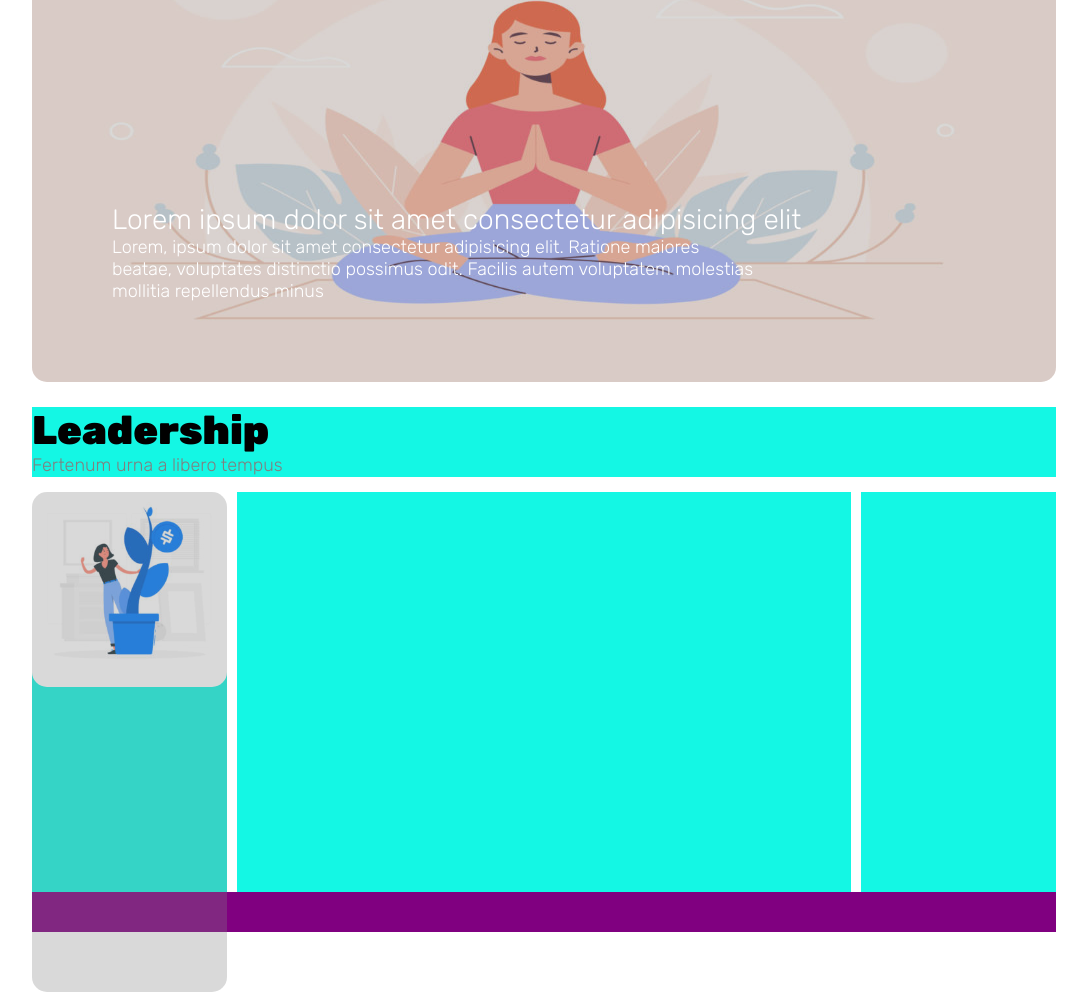
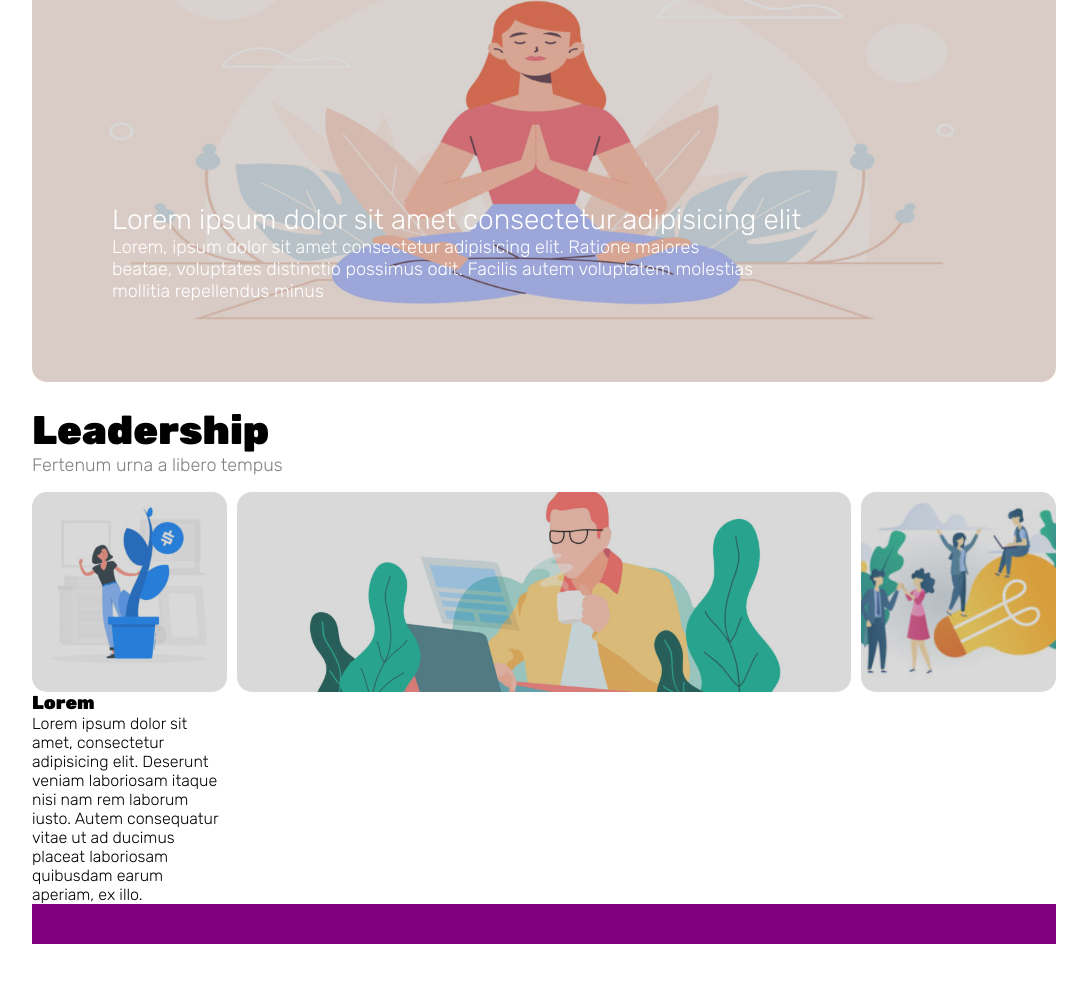
Before and after one commit to Framae/htmlcss-wp, a plain HTML site: page index.html in a window 1280 px wide. Shown: the part 318-1310 px from the top of the page, without its empty margins (96-1183 px from the left). After the commit the page ends 1277 px from the top, so only its background shows below. Drawn offline with Linux system fonts and the light colour scheme.

Commit message:
allineamento imgs con object-fit

```diff
--- a/index.html
+++ b/index.html
@@ -73,13 +73,31 @@
            </div>
 
             <div class="sidesx">
-                <div class="contenitore">
+                <div class="container">
                     <div class="overlay"></div>
                     <img class="donnablu" src="img/img-1.jpg" alt="">
                 </div>
+                <h3>Lorem</h3>
+                <p>
+                    Lorem ipsum dolor sit amet, consectetur adipisicing elit. Deserunt veniam laboriosam itaque nisi nam rem laborum iusto. Autem consequatur vitae ut ad ducimus placeat laboriosam quibusdam earum aperiam, ex illo.
+                </p>
             </div>
-            <div class="inside"></div>
-            <div class="sidedx"></div>
+
+
+            <div class="inside">
+                <div class="container">
+                    <div class="overlay"></div>
+                    <img class="centrale" src="img/banner-2.jpg" alt="">
+                </div>
+            </div>
+
+            <div class="sidedx">
+                <div class="container">
+                    <div class="overlay"></div>
+                    <img class="sinistra" src="img/img-3.jpg" alt="">
+                </div>
+            </div>
+
         </section>
     </main>
 
--- a/style.css
+++ b/style.css
@@ -95,38 +95,58 @@ header {
 }
 
 .fakeheader {
-    background-color: rgb(20, 247, 228);
     width: 100%;
     height: 70px;
     margin-bottom: 15px;
 }
 
+.clearfix {
+    clear: both;
+}
+
+.container {
+    position: relative;
+    height: 200px;
+}
+
 .sidesx {
-    background-color: rgb(20, 247, 228);
     width: 19%;
-    height: 400px;
     float: left;
 }
 
 .donnablu {
     width: 100%;
+    height: 200px;
+    object-fit: cover;
     border-bottom-right-radius: 15px;
     border-bottom-left-radius: 15px;
 }
 
 .inside {
-    background-color: rgb(20, 247, 228);
     width: 60%;
-    height: 400px;
     float: left;
     margin: 0 1%;
 }
 
+.centrale {
+    width: 100%;
+    height: 200px;
+    object-fit: cover;
+    border-bottom-right-radius: 15px;
+    border-bottom-left-radius: 15px;
+}
+
 .sidedx {
-    background-color: rgb(20, 247, 228);
     width: 19%;
-    height: 400px;
     float: right;
+}
+
+.sinistra {
+    width: 100%;
+    height: 200px;
+    object-fit: cover;
+    border-bottom-right-radius: 15px;
+    border-bottom-left-radius: 15px;
 }
 
 .clearfix {
```
